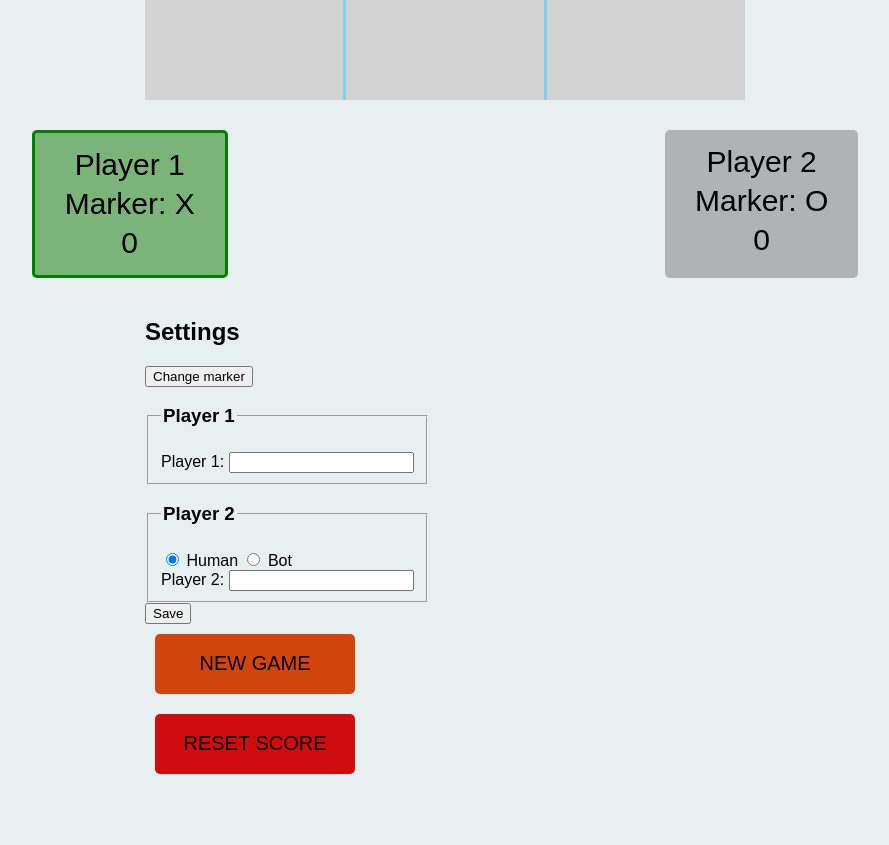
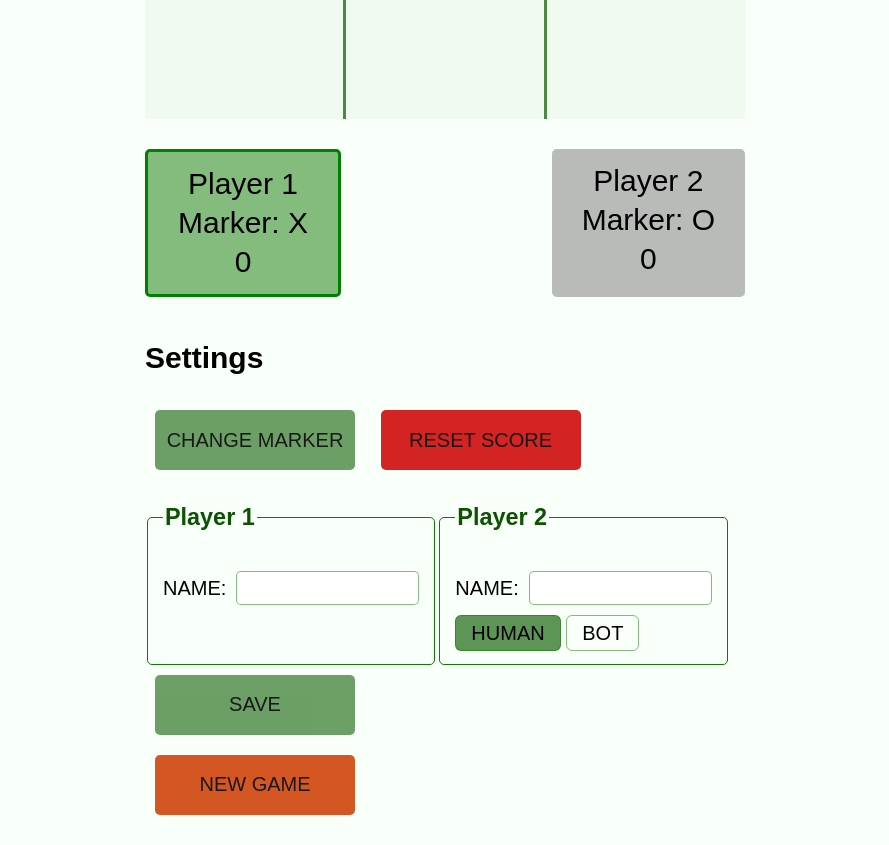
Before and after one commit to CrystalSnake/odin-Tic-Tac-Toe, a plain HTML site: page index.html in a window 1280 px wide. Shown: the part 580-1425 px from the top of the page, without its empty margins (195-1084 px from the left). Before the commit the page ends 1384 px from the top, so only its background shows below. Drawn offline with Linux system fonts and the light colour scheme.

Commit message:
Add styles for settings

```diff
--- a/index.html
+++ b/index.html
@@ -18,14 +18,17 @@
       <div class="control-panel">
         <div class="settings-container">
           <h2>Settings</h2>
-          <button type="button" id="change-marker">Change marker</button>
+          <div class="settings-buttons">
+            <button type="button" id="change-marker">Change marker</button>
+          </div>
+
           <form action="#" id="settings" method="post">
             <fieldset>
               <legend>
                 <h3>Player 1</h3>
               </legend>
               <div class="name-input">
-                <label for="player-1-name">Player 1:</label>
+                <label for="player-1-name">Name:</label>
                 <input type="text" name="player-1" id="player-1" />
               </div>
             </fieldset>
@@ -34,6 +37,10 @@
               <legend>
                 <h3>Player 2</h3>
               </legend>
+              <div class="name-input">
+                <label for="player-2-name">Name:</label>
+                <input type="text" name="player-2" id="player-2" />
+              </div>
               <div class="player-type">
                 <input
                   type="radio"
@@ -42,7 +49,7 @@
                   value="human"
                   checked
                 />
-                <label for="player-type">Human</label>
+                <label for="player-human">Human</label>
 
                 <input
                   type="radio"
@@ -50,12 +57,7 @@
                   name="player-type"
                   value="bot"
                 />
-                <label for="player-type">Bot</label>
-              </div>
-
-              <div class="name-input">
-                <label for="player-2-name">Player 2:</label>
-                <input type="text" name="player-2" id="player-2" />
+                <label for="player-bot">Bot</label>
               </div>
             </fieldset>
 
--- a/scripts.js
+++ b/scripts.js
@@ -2,6 +2,7 @@ const container = document.querySelector('.container');
 const resultsContainer = document.querySelector('.results');
 const controlPanel = document.querySelector('.control-panel');
 const applyButton = document.querySelector('#apply-settings');
+const settingsButtons = document.querySelector('.settings-buttons');
 const markerChanger = document.querySelector('#change-marker');
 let gameboard = ['', '', '', '', '', '', '', '', ''];
 let gameOn = true;
@@ -66,7 +67,7 @@ const ControlPanel = (() => {
       player2.count = 0;
       ControlPanel.showPlayerCard([player1, player2]);
     });
-    controlPanel.appendChild(resetButton);
+    settingsButtons.appendChild(resetButton);
   };
 
   const showPlayerCard = (players) => {
--- a/styles.css
+++ b/styles.css
@@ -1,9 +1,10 @@
 html {
   font-family: sans-serif;
+  font-size: 20px;
 }
 
 body {
-  background-color: rgb(231, 239, 241);
+  background-color: rgb(249, 255, 249);
 }
 
 h1 {
@@ -13,7 +14,7 @@ h1 {
 .container {
   width: min(600px, 90vw);
   height: min(600px, 90vw);
-  background-color: skyblue;
+  background: rgb(76, 138, 68);
   margin: auto;
   display: grid;
   grid-template: 1fr 1fr 1fr / 1fr 1fr 1fr;
@@ -22,7 +23,7 @@ h1 {
 }
 
 .gameboard-cell {
-  background-color: lightgrey;
+  background-color: rgb(240, 250, 240);
   display: flex;
   justify-content: center;
   align-items: center;
@@ -31,7 +32,9 @@ h1 {
 
 .results {
   display: flex;
-  justify-content: space-around;
+  justify-content: space-between;
+  max-width: 600px;
+  margin: auto;
 }
 
 .results p {
@@ -60,8 +63,7 @@ h1 {
   align-items: start;
 }
 
-.start,
-.reset {
+button {
   width: 200px;
   height: 60px;
   margin: 10px;
@@ -69,20 +71,75 @@ h1 {
   border: none;
   text-transform: uppercase;
   font-size: 20px;
+  background: rgba(76, 138, 68, 0.9);
+  opacity: 0.9;
+}
+
+button:hover {
+  background: rgb(76, 138, 68);
 }
 
 .start {
   background-color: rgb(209, 68, 12);
 }
 
-.start:hover {
-  background-color: rgb(206, 76, 24);
-}
-
 .reset {
   background-color: rgb(209, 12, 12);
 }
 
-.reset:hover {
-  background-color: rgb(206, 30, 24);
+form {
+  display: flex;
+  flex-wrap: wrap;
+  max-width: 600px;
 }
+
+input {
+  height: 30px;
+  border-radius: 5px;
+  border: 1px solid rgba(17, 122, 3, 0.5);
+}
+
+fieldset {
+  border-radius: 5px;
+  border: 1px solid rgb(17, 122, 3);
+  display: flex;
+  flex-direction: column;
+  justify-content: start;
+}
+
+legend {
+  color: rgb(11, 82, 1);
+}
+
+.name-input {
+  padding: 10px 0;
+  display: flex;
+  align-items: center;
+}
+
+label {
+  text-transform: uppercase;
+  padding-right: 10px;
+}
+
+.player-type input {
+  display: none;
+}
+
+.player-type label {
+  display: inline-block;
+  cursor: pointer;
+  padding: 0px 15px;
+  line-height: 34px;
+  border: 1px solid rgba(17, 122, 3, 0.5);
+  border-radius: 6px;
+  user-select: none;
+}
+
+.player-type input[type='radio']:checked + label {
+  background: rgba(76, 138, 68, 0.9);
+}
+
+.player-type label:hover {
+  background: rgb(76, 138, 68);
+}
```
